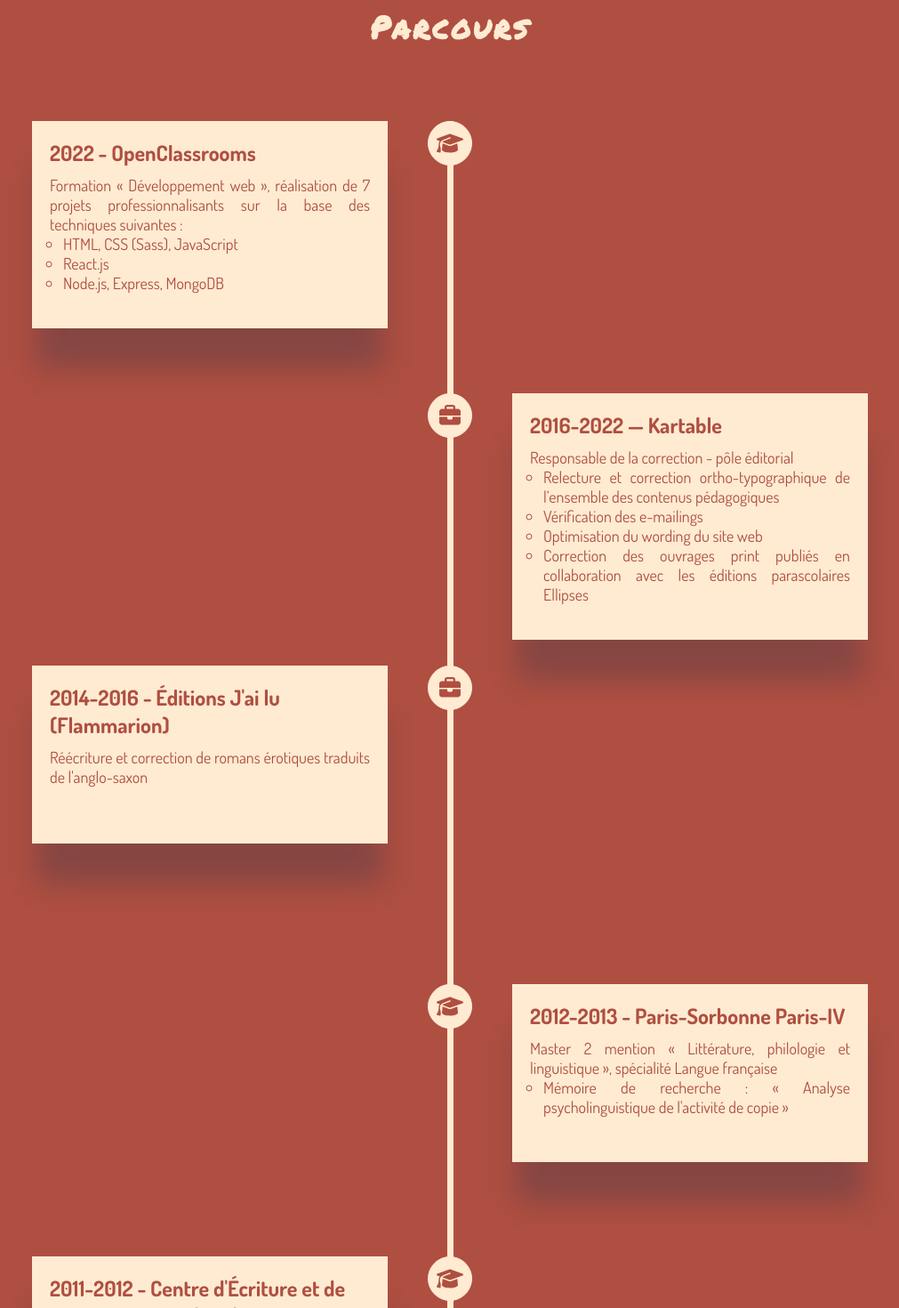
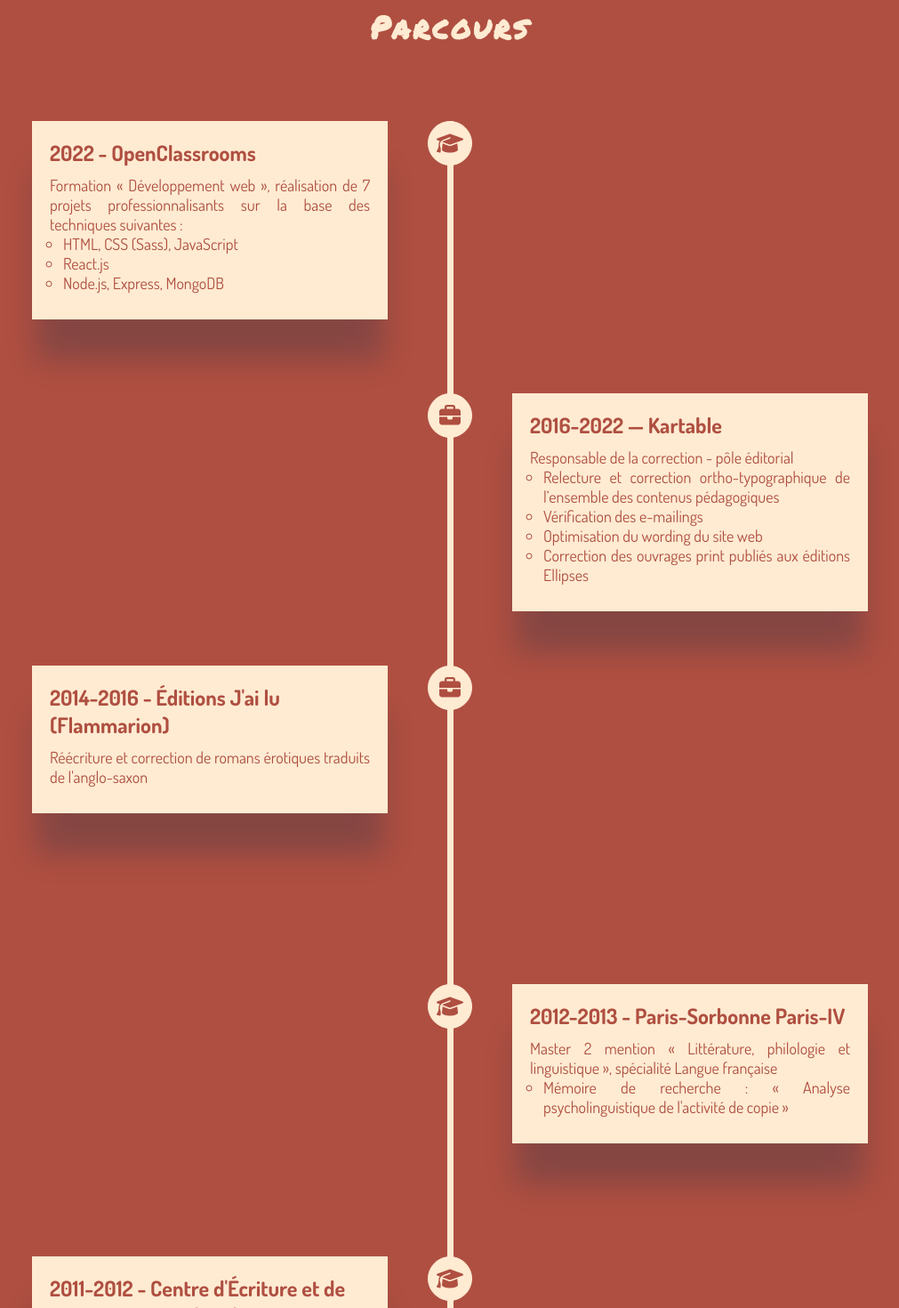
Before and after one commit to MarianneB08/PortfolioMB, a React (Create React App) app in the folder frontend/: page / in a window 1280 px wide. Shown: the part 920-2390 px from the top of the page at 89% size, without its empty margins (134-1145 px from the left). Built offline with nearby package versions, Linux system fonts and the light colour scheme.

Commit message:
Ajout des animations au scroll sur la section 'Parcours'

```diff
--- a/frontend/src/components/Training.js
+++ b/frontend/src/components/Training.js
@@ -11,12 +11,18 @@ const Training = () => {
   };
 
   const { ref: trainingRef, inView: trainingIsVisible } = useInView(options);
+  const { ref: boxOneRef, inView: boxOneIsVisible } = useInView(options);
+  const { ref: boxTwoRef, inView: boxTwoIsVisible } = useInView(options);
+  const { ref: boxThreeRef, inView: boxThreeIsVisible } = useInView(options);
+  const { ref: boxFourRef, inView: boxFourIsVisible } = useInView(options);
+  const { ref: boxFiveRef, inView: boxFiveIsVisible } = useInView(options);
+  const { ref: boxSixRef, inView: boxSixIsVisible } = useInView(options);
 
   return (
-    <section className={trainingStyles.aboutContainer} id="training">
+    <section className={trainingStyles.trainingContainer} id="training">
       <h2
-        className={`${trainingStyles.aboutTitle} ${
-          trainingIsVisible ? trainingStyles.aboutAnimate : ""
+        className={`${trainingStyles.trainingTitle} ${
+          trainingIsVisible ? trainingStyles.trainingAnimate : ""
         }`}
         ref={trainingRef}
       >
@@ -38,24 +44,37 @@ const Training = () => {
             className={trainingStyles.timelineIcon}
           />
         </div>
-        <div className={`${trainingStyles.rond} ${trainingStyles.r3}`}><FontAwesomeIcon
+        <div className={`${trainingStyles.rond} ${trainingStyles.r3}`}>
+          <FontAwesomeIcon
             icon={faBriefcase}
             className={trainingStyles.timelineIcon}
-          /></div>
-        <div className={`${trainingStyles.rond} ${trainingStyles.r4}`}><FontAwesomeIcon
+          />
+        </div>
+        <div className={`${trainingStyles.rond} ${trainingStyles.r4}`}>
+          <FontAwesomeIcon
             icon={faGraduationCap}
             className={trainingStyles.timelineIcon}
-          /></div>
-        <div className={`${trainingStyles.rond} ${trainingStyles.r5}`}><FontAwesomeIcon
+          />
+        </div>
+        <div className={`${trainingStyles.rond} ${trainingStyles.r5}`}>
+          <FontAwesomeIcon
             icon={faGraduationCap}
             className={trainingStyles.timelineIcon}
-          /></div>
-        <div className={`${trainingStyles.rond} ${trainingStyles.r6}`}><FontAwesomeIcon
+          />
+        </div>
+        <div className={`${trainingStyles.rond} ${trainingStyles.r6}`}>
+          <FontAwesomeIcon
             icon={faGraduationCap}
             className={trainingStyles.timelineIcon}
-          /></div>
+          />
+        </div>
 
-        <div className={`${trainingStyles.box} ${trainingStyles.b1}`}>
+        <div
+          ref={boxOneRef}
+          className={`${trainingStyles.box} ${trainingStyles.b1} ${
+            boxOneIsVisible ? trainingStyles.boxAnimate : ""
+          }`}
+        >
           <h2>2022 - OpenClassrooms</h2>
           <p>
             Formation « Développement web », réalisation de 7 projets
@@ -67,40 +86,61 @@ const Training = () => {
             </ul>
           </p>
         </div>
-        <div className={`${trainingStyles.box} ${trainingStyles.b2}`}>
+        <div
+          ref={boxTwoRef}
+          className={`${trainingStyles.box} ${trainingStyles.b2} ${
+            boxTwoIsVisible ? trainingStyles.boxAnimate : ""
+          }`}
+        >
           <h2>2016-2022 — Kartable</h2>
           <p>
             Responsable de la correction - pôle éditorial
             <ul>
-              <li>Relecture et correction ortho-typographique de l’ensemble des contenus pédagogiques</li>
+              <li>
+                Relecture et correction ortho-typographique de l’ensemble des
+                contenus pédagogiques
+              </li>
               <li>Vérification des e-mailings</li>
               <li>Optimisation du wording du site web</li>
-              <li>Correction des ouvrages print publiés en collaboration avec les éditions parascolaires Ellipses</li>
+              <li>
+                Correction des ouvrages print publiés aux éditions Ellipses
+              </li>
             </ul>
           </p>
         </div>
-        <div className={`${trainingStyles.box} ${trainingStyles.b3}`}>
+        <div ref={boxThreeRef} className={`${trainingStyles.box} ${trainingStyles.b3} ${
+            boxThreeIsVisible ? trainingStyles.boxAnimate : ""
+          }`}>
           <h2>2014-2016 - Éditions J'ai lu (Flammarion)</h2>
           <p>
-            Réécriture et correction de romans érotiques traduits de l'anglo-saxon
+            Réécriture et correction de romans érotiques traduits de
+            l'anglo-saxon
           </p>
         </div>
-        <div className={`${trainingStyles.box} ${trainingStyles.b4}`}>
+        <div ref={boxFourRef} className={`${trainingStyles.box} ${trainingStyles.b4} ${
+            boxFourIsVisible ? trainingStyles.boxAnimate : ""
+          }`}>
           <h2>2012-2013 - Paris-Sorbonne Paris-IV</h2>
           <p>
-            Master 2 mention « Littérature, philologie et linguistique », spécialité Langue française
+            Master 2 mention « Littérature, philologie et linguistique »,
+            spécialité Langue française
             <ul>
-              <li>Mémoire de recherche : « Analyse psycholinguistique de l'activité de copie »</li>
+              <li>
+                Mémoire de recherche : « Analyse psycholinguistique de
+                l'activité de copie »
+              </li>
             </ul>
           </p>
         </div>
-        <div className={`${trainingStyles.box} ${trainingStyles.b5}`}>
+        <div ref={boxFiveRef} className={`${trainingStyles.box} ${trainingStyles.b5} ${
+            boxFiveIsVisible ? trainingStyles.boxAnimate : ""
+          }`}>
           <h2>2011-2012 - Centre d'Écriture et de Communication (CEC)</h2>
-          <p>
-            Formation au métier de correcteur
-          </p>
+          <p>Formation au métier de correcteur</p>
         </div>
-        <div className={`${trainingStyles.box} ${trainingStyles.b6}`}>
+        <div ref={boxSixRef} className={`${trainingStyles.box} ${trainingStyles.b6} ${
+            boxSixIsVisible ? trainingStyles.boxAnimate : ""
+          }`}>
           <h2>2010-2011 - Paris-Sorbonne Paris-IV</h2>
           <p>
             Master 1 de Lettres modernes appliquées, option Édition
--- a/frontend/src/styles/components/training.module.css
+++ b/frontend/src/styles/components/training.module.css
@@ -224,7 +224,23 @@ li {
   list-style-type: none;
 }
 
-.aboutContainer {
+@-webkit-keyframes slide-top {
+  0% {
+    transform: translateY(0);
+  }
+  100% {
+    transform: translateY(-100px);
+  }
+}
+@keyframes slide-top {
+  0% {
+    transform: translateY(0);
+  }
+  100% {
+    transform: translateY(-100px);
+  }
+}
+.trainingContainer {
   background-color: #af4f41;
   color: #ffebd2;
   width: 100%;
@@ -233,17 +249,17 @@ li {
   flex-direction: column;
   justify-content: center;
 }
-.aboutContainer .aboutTitle {
+.trainingContainer .trainingTitle {
   font-family: "Permanent Marker", sans-serif;
   font-size: 35px;
   text-align: center;
   letter-spacing: 3px;
 }
-.aboutContainer .aboutAnimate {
+.trainingContainer .trainingAnimate {
   -webkit-animation: tracking-in-expand 3s cubic-bezier(0.215, 0.61, 0.355, 1) both;
   animation: tracking-in-expand 4s cubic-bezier(0.215, 0.61, 0.355, 1) both;
 }
-.aboutContainer .boxTimeline {
+.trainingContainer .boxTimeline {
   display: flex;
   width: 100%;
   height: 1900px;
@@ -251,13 +267,13 @@ li {
   padding: 80px 0 250px 0;
   /* 1000 - 160 + 80 / 3 =~ 306 */
 }
-.aboutContainer .boxTimeline .ligne {
+.trainingContainer .boxTimeline .ligne {
   height: 1600px;
   width: 7px;
   margin: 0 auto;
   background: #ffebd2;
 }
-.aboutContainer .boxTimeline .rond {
+.trainingContainer .boxTimeline .rond {
   width: 50px;
   height: 50px;
   border-radius: 50%;
@@ -270,75 +286,80 @@ li {
   justify-content: center;
   align-items: center;
 }
-.aboutContainer .boxTimeline .rond .timelineIcon {
+.trainingContainer .boxTimeline .rond .timelineIcon {
   color: #af4f41;
   font-size: 24px;
 }
-.aboutContainer .boxTimeline .r1 {
+.trainingContainer .boxTimeline .r1 {
   top: 80px;
 }
-.aboutContainer .boxTimeline .r2 {
+.trainingContainer .boxTimeline .r2 {
   top: 386px;
 }
-.aboutContainer .boxTimeline .r3 {
+.trainingContainer .boxTimeline .r3 {
   top: 692px;
 }
-.aboutContainer .boxTimeline .r4 {
+.trainingContainer .boxTimeline .r4 {
   top: 1050px;
 }
-.aboutContainer .boxTimeline .r5 {
+.trainingContainer .boxTimeline .r5 {
   top: 1356px;
 }
-.aboutContainer .boxTimeline .r6 {
+.trainingContainer .boxTimeline .r6 {
   top: 1662px;
 }
-.aboutContainer .boxTimeline .box {
+.trainingContainer .boxTimeline .box {
   display: flex;
   flex-direction: column;
   color: #af4f41;
   width: 400px;
-  min-height: 200px;
+  min-height: 150px;
   padding: 20px;
+  height: auto;
   background: #ffebd2;
   box-shadow: rgba(39, 50, 72, 0.3) 0px 50px 30px -5px;
   position: absolute;
   left: 50%;
   transform: translate(-50%);
 }
-.aboutContainer .boxTimeline .box h2 {
+.trainingContainer .boxTimeline .box h2 {
   font-size: 24px;
 }
-.aboutContainer .boxTimeline .b1 {
+.trainingContainer .boxTimeline .boxAnimate {
+  -webkit-animation: slide-top 0.8s cubic-bezier(0.25, 0.46, 0.45, 0.94) both;
+  animation: slide-top 0.8s cubic-bezier(0.25, 0.46, 0.45, 0.94) both;
+}
+.trainingContainer .boxTimeline .b1 {
   top: 80px;
   left: calc(50% - 270px);
 }
-.aboutContainer .boxTimeline .b2 {
+.trainingContainer .boxTimeline .b2 {
   top: 386px;
   left: calc(50% + 270px);
 }
-.aboutContainer .boxTimeline .b3 {
+.trainingContainer .boxTimeline .b3 {
   top: 692px;
   left: calc(50% - 270px);
 }
-.aboutContainer .boxTimeline .b4 {
+.trainingContainer .boxTimeline .b4 {
   top: 1050px;
   left: calc(50% + 270px);
 }
-.aboutContainer .boxTimeline .b5 {
+.trainingContainer .boxTimeline .b5 {
   top: 1356px;
   left: calc(50% - 270px);
 }
-.aboutContainer .boxTimeline .b6 {
+.trainingContainer .boxTimeline .b6 {
   top: 1662px;
   left: calc(50% + 270px);
 }
-.aboutContainer .boxTimeline .box p {
+.trainingContainer .boxTimeline .box p {
   font-size: 18px;
-  margin: 10px 0 20px 0;
+  margin: 10px 0 10px 0;
   text-align: justify;
   word-break: break-word;
 }
-.aboutContainer .boxTimeline .box p ul li {
+.trainingContainer .boxTimeline .box p ul li {
   margin-left: 15px;
   list-style-type: circle;
 }
--- a/frontend/src/styles/components/training.module.scss
+++ b/frontend/src/styles/components/training.module.scss
@@ -1,6 +1,35 @@
 @use "../globals.module.scss" as globals;
 
-.aboutContainer {
+// KEYFRAMES
+
+ @-webkit-keyframes slide-top {
+  0% {
+    -webkit-transform: translateY(100px) translateX(-200px);
+            transform: translateY(100px) translateX(-200px);
+  }
+  100% {
+    -webkit-transform: translateY(0px) translateX(-200px);
+            transform: translateY(0px) translateX(-200px);
+  }
+}
+@keyframes slide-top {
+  0% {
+    -webkit-transform: translateY(100px) translateX(-200px);
+            transform: translateY(100px) translateX(-200px);
+            opacity: 0;
+  }
+  100% {
+    -webkit-transform: translateY(0px) translateX(-200px);
+            transform: translateY(0px) translateX(-200px);
+            opacity: 1;
+  }
+}
+
+
+
+// ******************* //
+
+.trainingContainer {
   background-color: globals.$color-2;
   color: globals.$color-5;
   width: 100%;
@@ -8,13 +37,13 @@
   display: flex;
   flex-direction: column;
   justify-content: center;
-  .aboutTitle {
+  .trainingTitle {
     font-family: globals.$font-family-2;
     font-size: globals.$font-size-4;
     text-align: center;
     letter-spacing: 3px;
   }
-  .aboutAnimate {
+  .trainingAnimate {
     -webkit-animation: tracking-in-expand 3s cubic-bezier(0.215, 0.61, 0.355, 1)
       both;
     animation: tracking-in-expand 4s cubic-bezier(0.215, 0.61, 0.355, 1) both;
@@ -22,7 +51,7 @@
   .boxTimeline {
     display: flex;
     width: 100%;
-    height: 1900px;;
+    height: 1900px;
     position: relative;
     padding: 80px 0 250px 0;
     .ligne {
@@ -72,17 +101,23 @@
       flex-direction: column;
       color: globals.$color-2;
       width: 400px;
-      min-height: 200px;
+      min-height: 150px;
       padding: 20px;
-      //height: auto;
+      height: auto;
       background: globals.$color-5;
       box-shadow: rgba(39, 50, 72, 0.3) 0px 50px 30px -5px;
       position: absolute;
       left: 50%;
       transform: translate(-50%);
+      opacity: 0;
       h2 {
         font-size: globals.$font-size-3;
       }
+    }
+    .boxAnimate {
+      -webkit-animation: slide-top 2s cubic-bezier(0.25, 0.46, 0.45, 0.94)
+        forwards;
+      animation: slide-top 2s cubic-bezier(0.25, 0.46, 0.45, 0.94) forwards;
     }
     .b1 {
       top: 80px;
@@ -112,7 +147,7 @@
     .box p {
       //line-height: 20px;
       font-size: globals.$font-size-1;
-      margin: 10px 0 20px 0;
+      margin: 10px 0 10px 0;
       @include globals.textAlignment;
     }
     .box p ul li {
```
Also changed, not shown: 1 other file (tests, documents, lock files or other folders).
